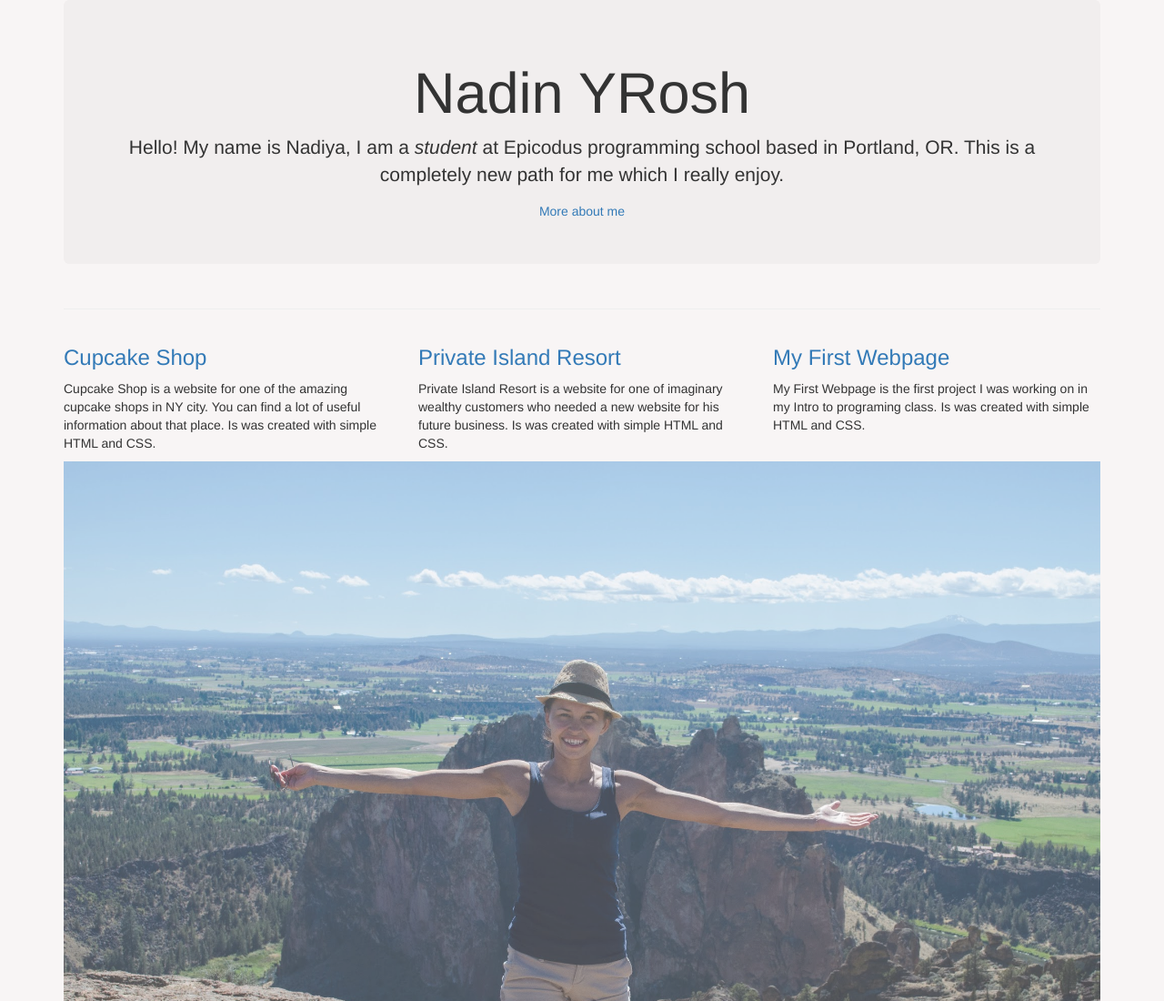
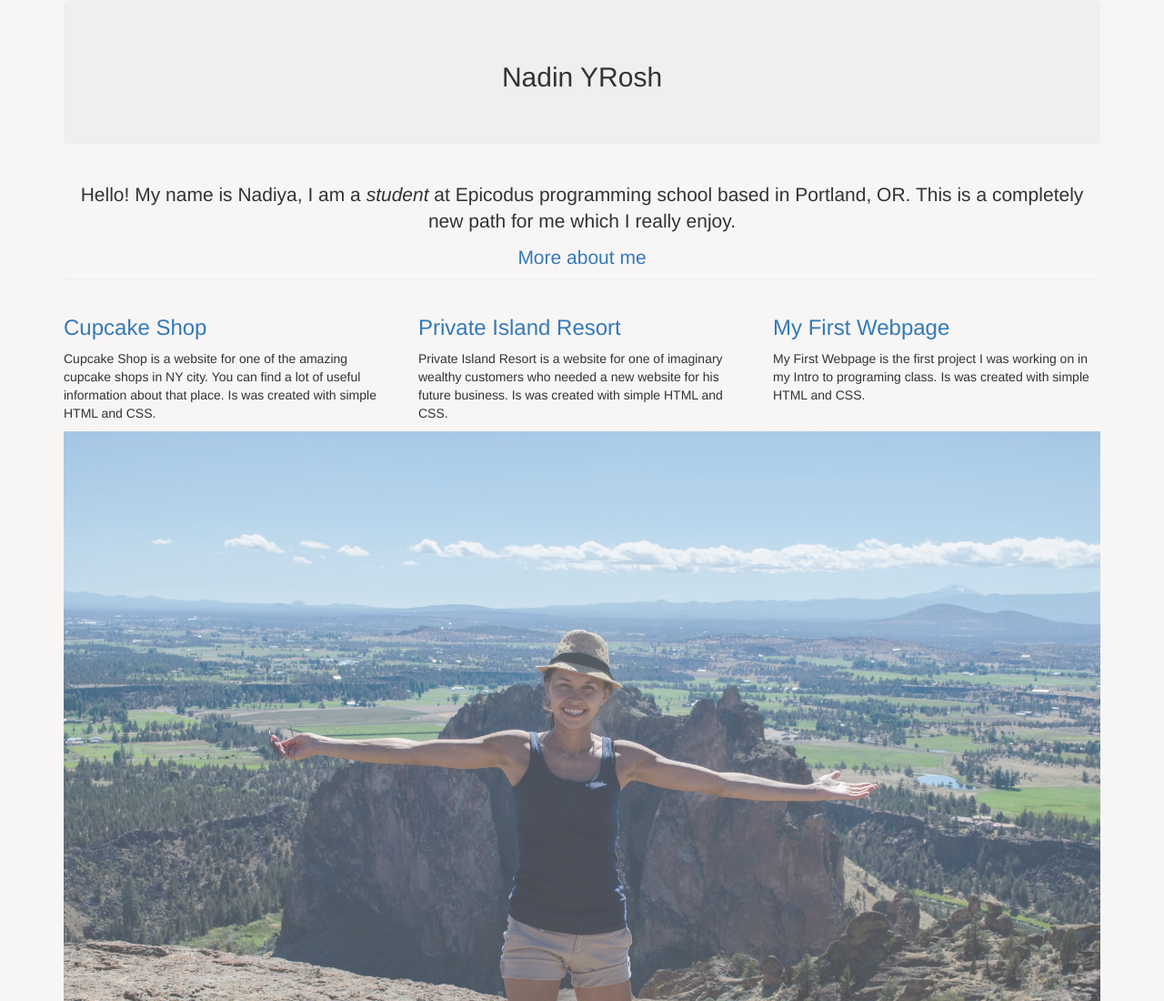
Before and after one commit to NadinYrosh/portfolio, a plain HTML site: page index.html in a window 1280 px wide. Shown: the top 1100 px of the page at 91% size. Drawn offline with Linux system fonts and the light colour scheme.

Commit message:
change contentext of jumbotron nav

```diff
--- a/css/style.css
+++ b/css/style.css
@@ -21,3 +21,7 @@ background-color: #F8F5F5  ;
   width: 200px;
 
 }
+
+.nav {
+  font-family: "helvetica neue";
+}
--- a/index.html
+++ b/index.html
@@ -11,12 +11,12 @@
 
   <body class="container">
     <div class="jumbotron nav">
-      <h1>Nadin YRosh</h1>
+      <h2>Nadin YRosh</h2>
+    </div>
+
+    <div class="page-header lead">
       <p>Hello! My name is Nadiya, I am a <em>student</em> at Epicodus programming school based in Portland, OR. This is a completely new path for me which I really enjoy.</p>
       <a href="https://www.linkedin.com/in/nadiyayeroshkina">More about me</a>
-
-    </div>
-    <div class="page-header lead">
     </div>
 
     <div class="row">
@@ -37,8 +37,5 @@
       </div>
     </div>
       <img class="img-responsive" src="images/me.jpg" alt="Picture of me looking at SF">
-      <div>
-        <p> </p>
-      </div>
   </body>
 </html>
```
Lines whose indentation alone changed are shown as unchanged.
